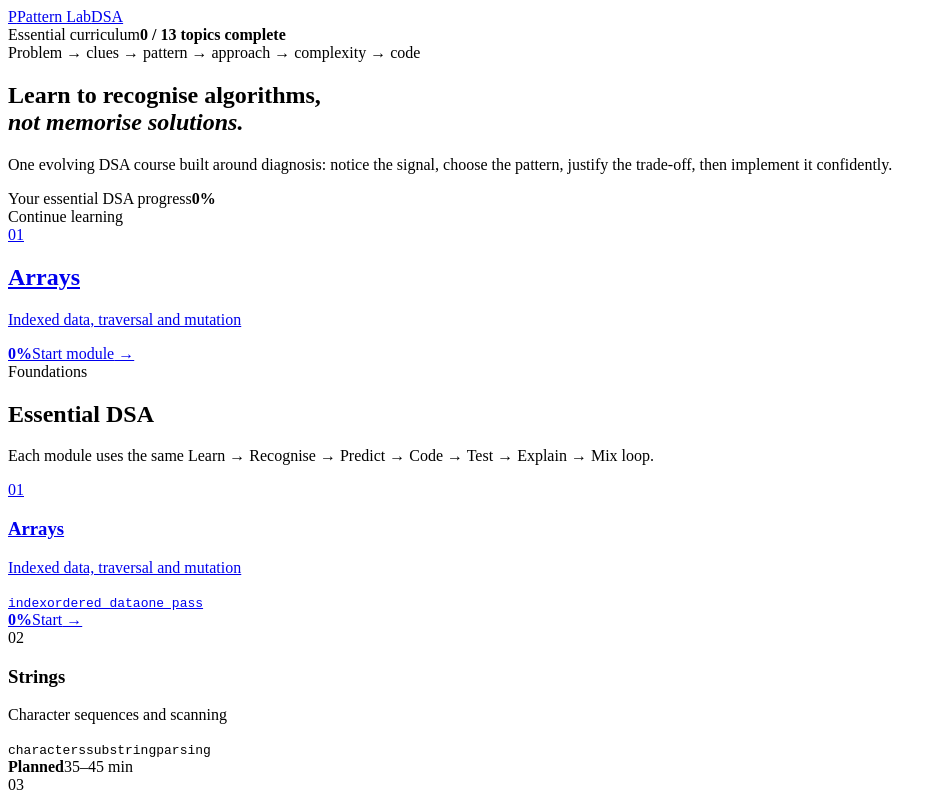
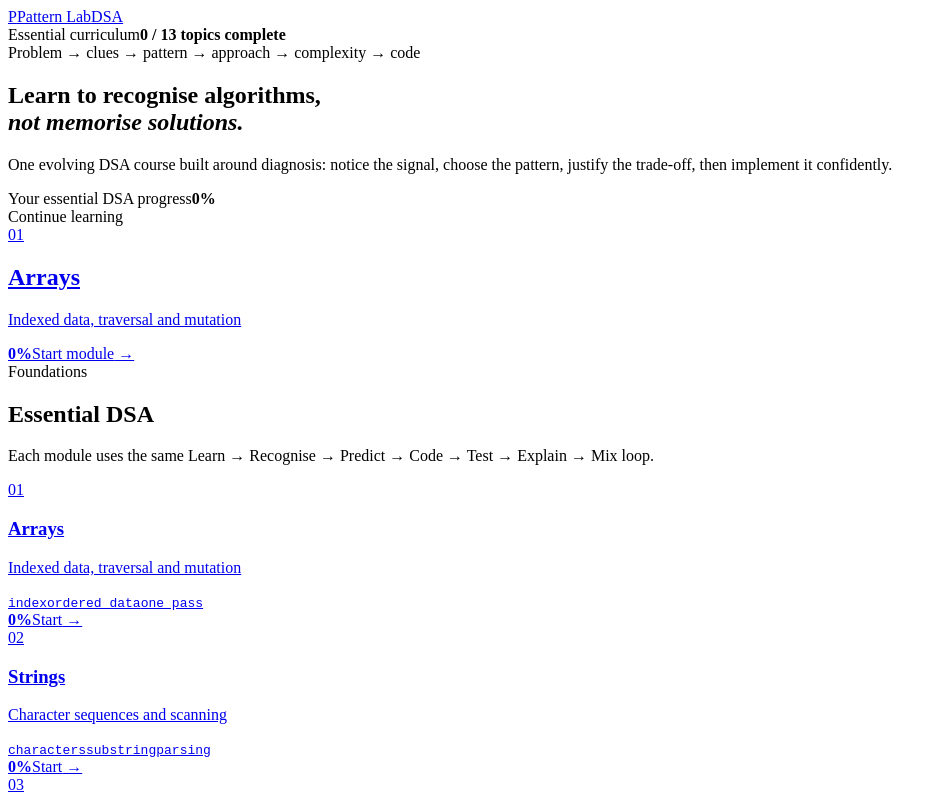
Before and after one commit to IndiOfEarth/dsa-pattern-lab, a React (Vite) app: page / in a window 1280 px wide. Shown: the top 800 px of the page, without its empty margins (0-947 px from the left). Built offline with nearby package versions, Linux system fonts and the light colour scheme; the HTML template or start-up script is replaced by a standard one.

Commit message:
Mark strings hash maps and two pointers available

```diff
--- a/src/curriculum.ts
+++ b/src/curriculum.ts
@@ -11,9 +11,9 @@ export type CurriculumModule = {
 
 export const essentialCurriculum: CurriculumModule[] = [
   { id: 'arrays', order: 1, title: 'Arrays', subtitle: 'Indexed data, traversal and mutation', duration: '35–45 min', sectionCount: 10, status: 'available', signals: ['index', 'ordered data', 'one pass'] },
-  { id: 'strings', order: 2, title: 'Strings', subtitle: 'Character sequences and scanning', duration: '35–45 min', sectionCount: 10, status: 'planned', signals: ['characters', 'substring', 'parsing'] },
-  { id: 'hash-maps-sets', order: 3, title: 'Hash Maps & Sets', subtitle: 'Fast lookup, counting and membership', duration: '40–45 min', sectionCount: 10, status: 'planned', signals: ['fast lookup', 'frequency', 'seen before'] },
-  { id: 'two-pointers', order: 4, title: 'Two Pointers', subtitle: 'Eliminate possibilities from two positions', duration: '35–45 min', sectionCount: 10, status: 'planned', signals: ['sorted', 'pair', 'opposite ends'] },
+  { id: 'strings', order: 2, title: 'Strings', subtitle: 'Character sequences and scanning', duration: '35–45 min', sectionCount: 10, status: 'available', signals: ['characters', 'substring', 'parsing'] },
+  { id: 'hash-maps-sets', order: 3, title: 'Hash Maps & Sets', subtitle: 'Fast lookup, counting and membership', duration: '40–45 min', sectionCount: 10, status: 'available', signals: ['fast lookup', 'frequency', 'seen before'] },
+  { id: 'two-pointers', order: 4, title: 'Two Pointers', subtitle: 'Eliminate possibilities from two positions', duration: '35–45 min', sectionCount: 10, status: 'available', signals: ['sorted', 'pair', 'opposite ends'] },
   { id: 'sliding-window', order: 5, title: 'Sliding Window', subtitle: 'Maintain a changing contiguous range', duration: '40–45 min', sectionCount: 10, status: 'planned', signals: ['contiguous', 'longest', 'fixed window'] },
   { id: 'prefix-sums', order: 6, title: 'Prefix Sums', subtitle: 'Precompute cumulative information', duration: '30–40 min', sectionCount: 10, status: 'planned', signals: ['range sum', 'many queries', 'cumulative'] },
   { id: 'sorting', order: 7, title: 'Sorting', subtitle: 'Use order to expose structure', duration: '35–45 min', sectionCount: 10, status: 'planned', signals: ['order', 'ranking', 'grouping'] },
```
